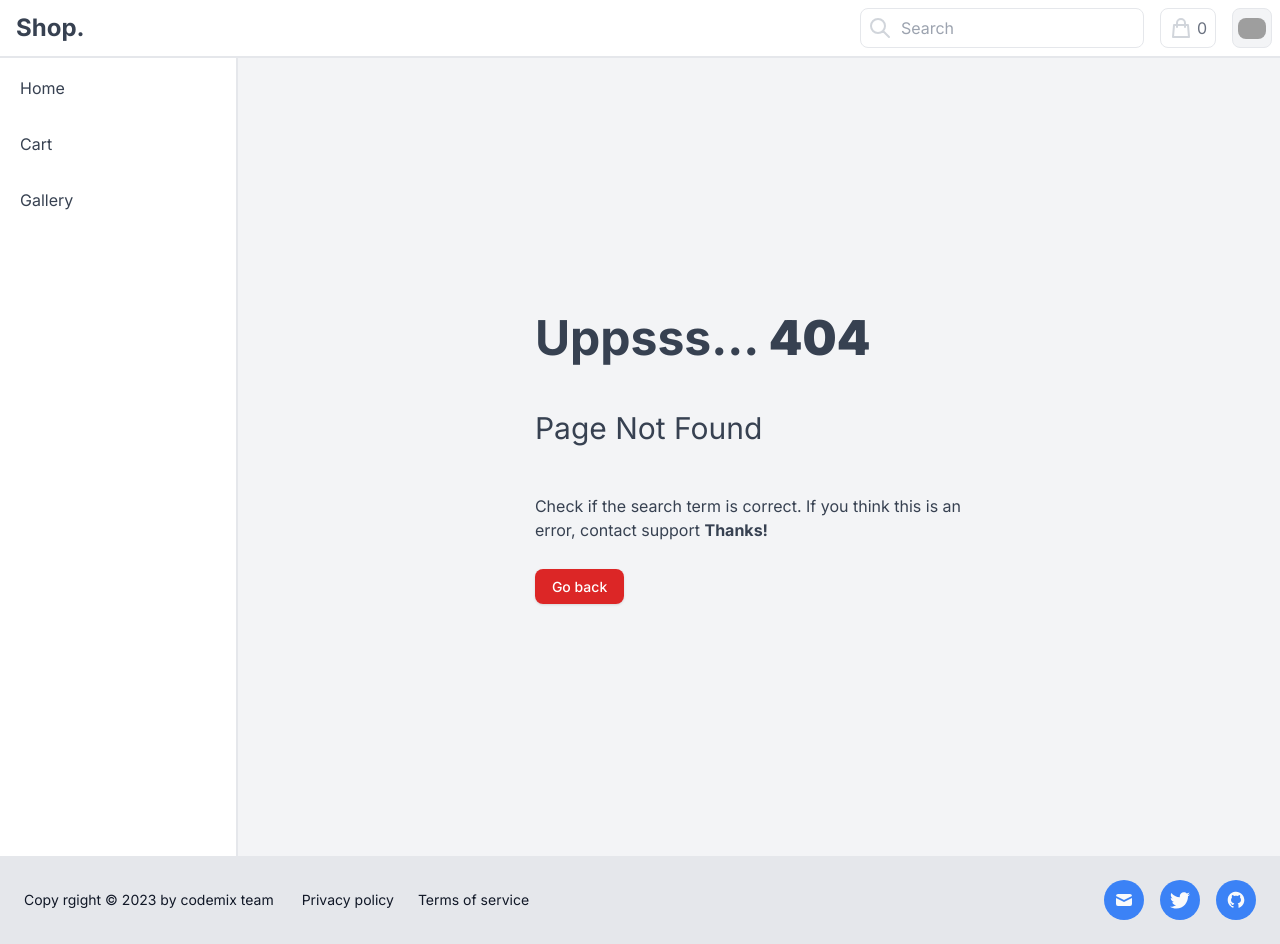
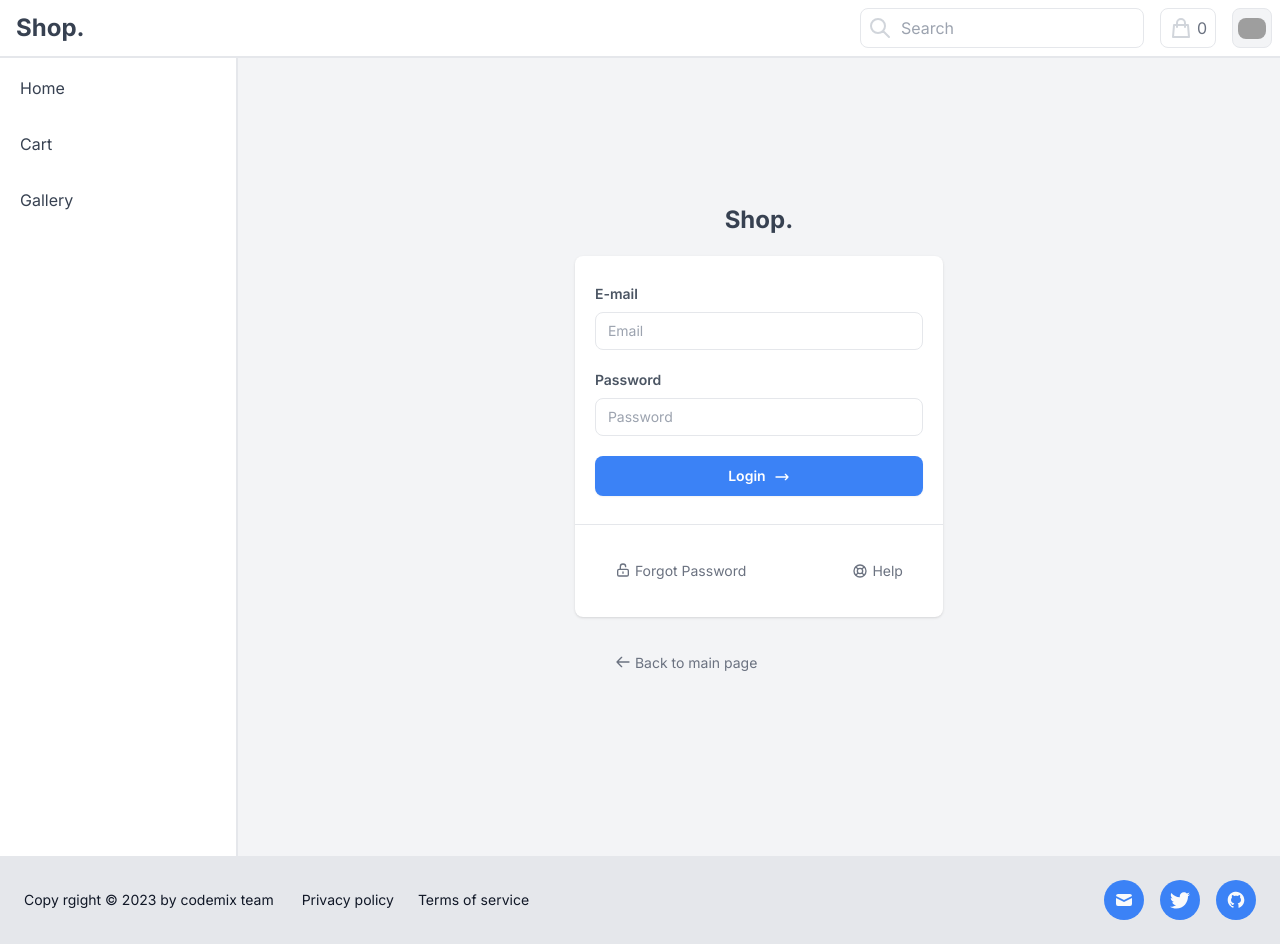
Before and after one commit to mick-olka/turbo-store, a Next.js app in the folder apps/client/: page /login in a window 1280 px wide. Before the commit this address had no page. Built offline with nearby package versions, Linux system fonts and the light colour scheme; grey boxes are pictures that could not be loaded.

Commit message:
upd: temporal auth for client - v1

```diff
--- a/apps/client/app/components/header.tsx
+++ b/apps/client/app/components/header.tsx
@@ -57,6 +57,7 @@ export const Header = () => {
           <span className="pl-1 text-gray-500 text-md">0</span>
         </a>
 
+        <Link href={"/profile"}>
           <button
             type="button"
             className="hidden md:block w-10 h-10 rounded-lg bg-gray-100 border border-gray-200 flex justify-center items-center"
@@ -69,6 +70,7 @@ export const Header = () => {
               className="rounded-lg mx-auto"
             />
           </button>
+        </Link>
       </div>
     </header>
   );
--- /dev/null
+++ b/apps/client/app/lib/service/auth.ts
@@ -0,0 +1,23 @@
+const url = process.env.API_URL;
+
+type TokensRes = {
+  access_token: string;
+  refresh_token: string;
+};
+
+export async function signIn(email: string, password: string): Promise<TokensRes> {
+  // const url = process.env.API_URL;
+  const res = await fetch("http://localhost:7500/api/auth/login", {
+    method: "POST",
+    headers: {
+      "Content-Type": "application/json",
+    },
+    body: JSON.stringify({ email: email, password: password }),
+  });
+  if (!res.ok) {
+    throw new Error("Login error");
+  }
+  const data: TokensRes = await res.json();
+  // console.log(data);
+  return data;
+}
--- a/apps/client/app/service/index.ts
+++ b/apps/client/app/lib/service/index.ts
@@ -1 +1,2 @@
 export * from "./products";
+export * from "./auth";
--- a/apps/client/app/service/products.ts
+++ b/apps/client/app/lib/service/products.ts
@@ -1,4 +1,4 @@
-import { I_Product, I_ProductsListRes } from "../models";
+import { I_Product, I_ProductsListRes } from "@/app/models";
 
 const url = process.env.API_URL;
 
--- /dev/null
+++ b/apps/client/app/lib/utils/use-access.ts
@@ -0,0 +1,12 @@
+import { useRouter } from "next/navigation";
+import { useEffect } from "react";
+
+export const useAuthGuard = () => {
+  const router = useRouter();
+  useEffect(() => {
+    const accessToken = sessionStorage.getItem("access_token");
+    if (accessToken) {
+      router.push("/login");
+    }
+  }, []);
+};
--- /dev/null
+++ b/apps/client/app/lib/utils/use-session.ts
@@ -0,0 +1,13 @@
+enum SessionItems {
+  access_token = "access_token",
+}
+
+export const useSession = () => {
+  const setAccessToken = (token: string) => {
+    sessionStorage.setItem(SessionItems.access_token, token);
+  };
+  return {
+    accessToken: sessionStorage.getItem(SessionItems.access_token),
+    setAccessToken,
+  };
+};
--- /dev/null
+++ b/apps/client/app/login/page.tsx
@@ -0,0 +1,151 @@
+"use client";
+
+import { FormEvent } from "react";
+
+import { signIn } from "../lib/service";
+
+export default function Page() {
+  // sessionStorage is not initialized
+  // const storage = useSession();
+  const handleSubmit = async (event: FormEvent<HTMLFormElement>) => {
+    event.preventDefault();
+    const formData = new FormData(event.currentTarget);
+    const email = formData.get("email")?.toString();
+    const password = formData.get("password")?.toString();
+    if (email && password) {
+      try {
+        const data = await signIn(email, password);
+        if (data) {
+          sessionStorage.setItem("access_token", data.access_token);
+        }
+      } catch (err) {
+        console.log(err);
+      }
+    }
+  };
+  return (
+    <div className="min-h-screen w-full bg-gray-100 flex flex-col justify-center sm:py-12">
+      <div className="p-10 xs:p-0 mx-auto md:w-full md:max-w-md">
+        <h1 className="font-bold text-center text-2xl mb-5">Shop.</h1>
+        <div className="bg-white shadow w-full rounded-lg divide-y divide-gray-200">
+          <form onSubmit={handleSubmit} className="px-5 py-7">
+            <label className="font-semibold text-sm text-gray-600 pb-1 block">E-mail</label>
+            <input
+              type="email"
+              name="email"
+              placeholder="Email"
+              required
+              className="border rounded-lg px-3 py-2 mt-1 mb-5 text-sm w-full"
+            />
+            <label className="font-semibold text-sm text-gray-600 pb-1 block">Password</label>
+            <input
+              type="password"
+              name="password"
+              placeholder="Password"
+              required
+              className="border rounded-lg px-3 py-2 mt-1 mb-5 text-sm w-full"
+            />
+            {/* <div>{errorMessage && <p>{errorMessage}</p>}</div> */}
+            <LoginButton />
+          </form>
+          <div className="py-5">
+            <div className="grid grid-cols-2 gap-1">
+              <div className="text-center sm:text-left whitespace-nowrap">
+                <button className="transition duration-200 mx-5 px-5 py-4 cursor-pointer font-normal text-sm rounded-lg text-gray-500 hover:bg-gray-100 focus:outline-none focus:bg-gray-200 focus:ring-2 focus:ring-gray-400 focus:ring-opacity-50 ring-inset">
+                  <svg
+                    xmlns="http://www.w3.org/2000/svg"
+                    fill="none"
+                    viewBox="0 0 24 24"
+                    stroke="currentColor"
+                    className="w-4 h-4 inline-block align-text-top"
+                  >
+                    <path
+                      strokeLinecap="round"
+                      strokeLinejoin="round"
+                      strokeWidth="2"
+                      d="M8 11V7a4 4 0 118 0m-4 8v2m-6 4h12a2 2 0 002-2v-6a2 2 0 00-2-2H6a2 2 0 00-2 2v6a2 2 0 002 2z"
+                    />
+                  </svg>
+                  <span className="inline-block ml-1">Forgot Password</span>
+                </button>
+              </div>
+              <div className="text-center sm:text-right  whitespace-nowrap">
+                <button className="transition duration-200 mx-5 px-5 py-4 cursor-pointer font-normal text-sm rounded-lg text-gray-500 hover:bg-gray-100 focus:outline-none focus:bg-gray-200 focus:ring-2 focus:ring-gray-400 focus:ring-opacity-50 ring-inset">
+                  <svg
+                    xmlns="http://www.w3.org/2000/svg"
+                    fill="none"
+                    viewBox="0 0 24 24"
+                    stroke="currentColor"
+                    className="w-4 h-4 inline-block align-text-bottom	"
+                  >
+                    <path
+                      strokeLinecap="round"
+                      strokeLinejoin="round"
+                      strokeWidth="2"
+                      d="M18.364 5.636l-3.536 3.536m0 5.656l3.536 3.536M9.172 9.172L5.636 5.636m3.536 9.192l-3.536 3.536M21 12a9 9 0 11-18 0 9 9 0 0118 0zm-5 0a4 4 0 11-8 0 4 4 0 018 0z"
+                    />
+                  </svg>
+                  <span className="inline-block ml-1">Help</span>
+                </button>
+              </div>
+            </div>
+          </div>
+        </div>
+        <div className="py-5">
+          <div className="grid grid-cols-2 gap-1">
+            <div className="text-center sm:text-left whitespace-nowrap">
+              <button className="transition duration-200 mx-5 px-5 py-4 cursor-pointer font-normal text-sm rounded-lg text-gray-500 hover:bg-gray-200 focus:outline-none focus:bg-gray-300 focus:ring-2 focus:ring-gray-400 focus:ring-opacity-50 ring-inset">
+                <svg
+                  xmlns="http://www.w3.org/2000/svg"
+                  fill="none"
+                  viewBox="0 0 24 24"
+                  stroke="currentColor"
+                  className="w-4 h-4 inline-block align-text-top"
+                >
+                  <path strokeLinecap="round" strokeLinejoin="round" strokeWidth="2" d="M10 19l-7-7m0 0l7-7m-7 7h18" />
+                </svg>
+                <span className="inline-block ml-1">Back to main page</span>
+              </button>
+            </div>
+          </div>
+        </div>
+      </div>
+    </div>
+  );
+}
+
+function LoginButton() {
+  // const { pending, data } = useFormStatus();
+
+  // useEffect(() => {
+  //   if (data) {
+  //     console.log(data);
+  //   }
+  // }, [data]);
+
+  const handleClick = (event: any) => {
+    // if (pending) {
+    event.preventDefault();
+    // }
+  };
+
+  return (
+    <button
+      // aria-disabled={pending}
+      type="submit"
+      // onClick={handleClick}
+      className="transition duration-200 bg-blue-500 hover:bg-blue-600 focus:bg-blue-700 focus:shadow-sm focus:ring-4 focus:ring-blue-500 focus:ring-opacity-50 text-white w-full py-2.5 rounded-lg text-sm shadow-sm hover:shadow-md font-semibold text-center inline-block"
+    >
+      <span className="inline-block mr-2">Login</span>
+      <svg
+        xmlns="http://www.w3.org/2000/svg"
+        fill="none"
+        viewBox="0 0 24 24"
+        stroke="currentColor"
+        className="w-4 h-4 inline-block"
+      >
+        <path strokeLinecap="round" strokeLinejoin="round" strokeWidth="2" d="M17 8l4 4m0 0l-4 4m4-4H3" />
+      </svg>
+    </button>
+  );
+}
--- a/apps/client/app/page.tsx
+++ b/apps/client/app/page.tsx
@@ -1,6 +1,6 @@
 import { ItemsGrid } from "./components";
+import { getProducts } from "./lib/service";
 import { ProductCard } from "./product/product-card";
-import { getProducts } from "./service";
 
 export default async function Home() {
   const data = await getProducts();
--- a/apps/client/app/product/[id]/page.tsx
+++ b/apps/client/app/product/[id]/page.tsx
@@ -1,4 +1,4 @@
-import { getProductById } from "@/app/service";
+import { getProductById } from "@/app/lib/service";
 
 export default async function Product({ params }: { params: { id: string } }) {
   const product = await getProductById(params.id);
--- /dev/null
+++ b/apps/client/app/profile/page.tsx
@@ -0,0 +1,8 @@
+"use client";
+
+import { useAuthGuard } from "../lib/utils/use-access";
+
+export default function Profile() {
+  useAuthGuard();
+  return <div className="w-full p-4">Profile</div>;
+}
--- a/apps/client/next.config.mjs
+++ b/apps/client/next.config.mjs
@@ -1,15 +1,7 @@
 /** @type {import('next').NextConfig} */
 const nextConfig = {
   images: {
-    domains: [
-      "rotang.ua",
-      "rotang.biz",
-      "rotang.com.ua",
-      "localhost",
-      "192.168.1.119",
-      "213.217.8.92",
-      "plchldr.co",
-    ],
+    remotePatterns: [{ hostname: "rotang.ua" }, { hostname: "plchldr.co" }, { hostname: "localhost" }],
   },
 };
 
```
Lines whose indentation alone changed are shown as unchanged.
